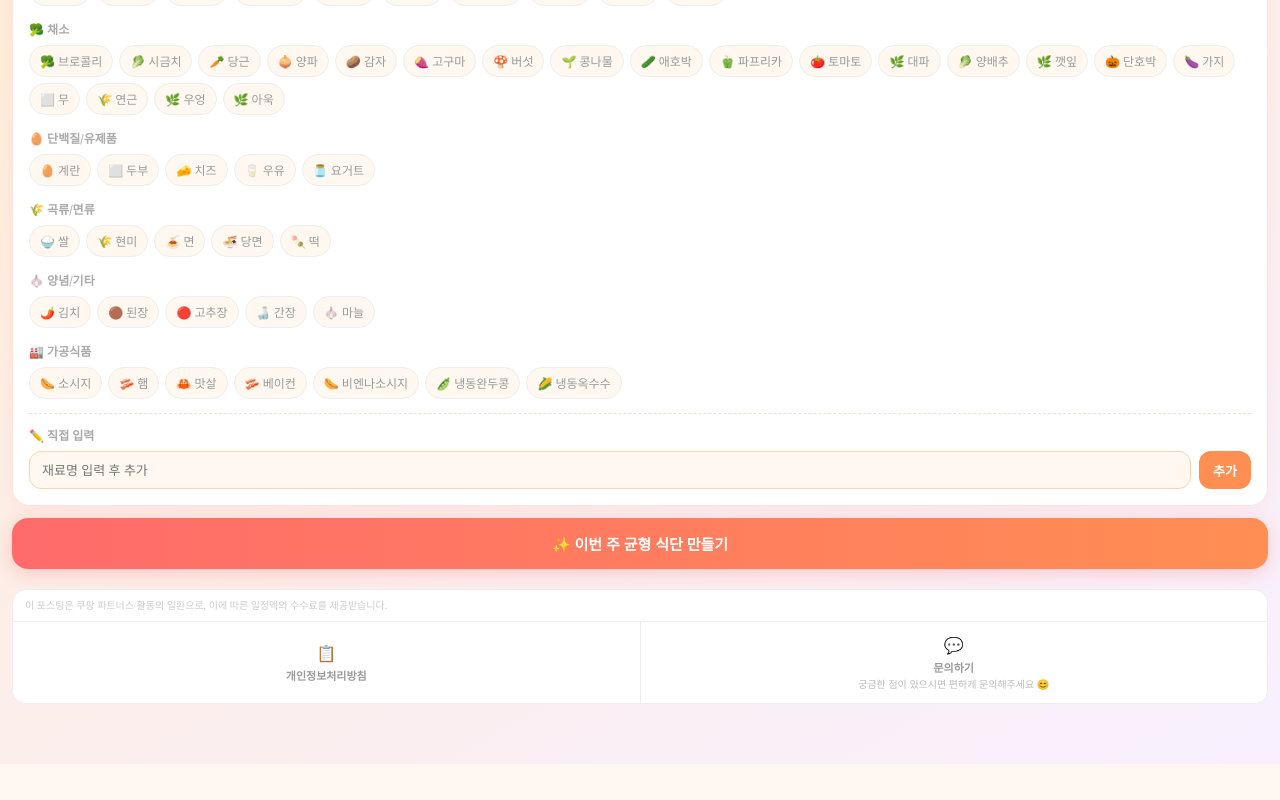
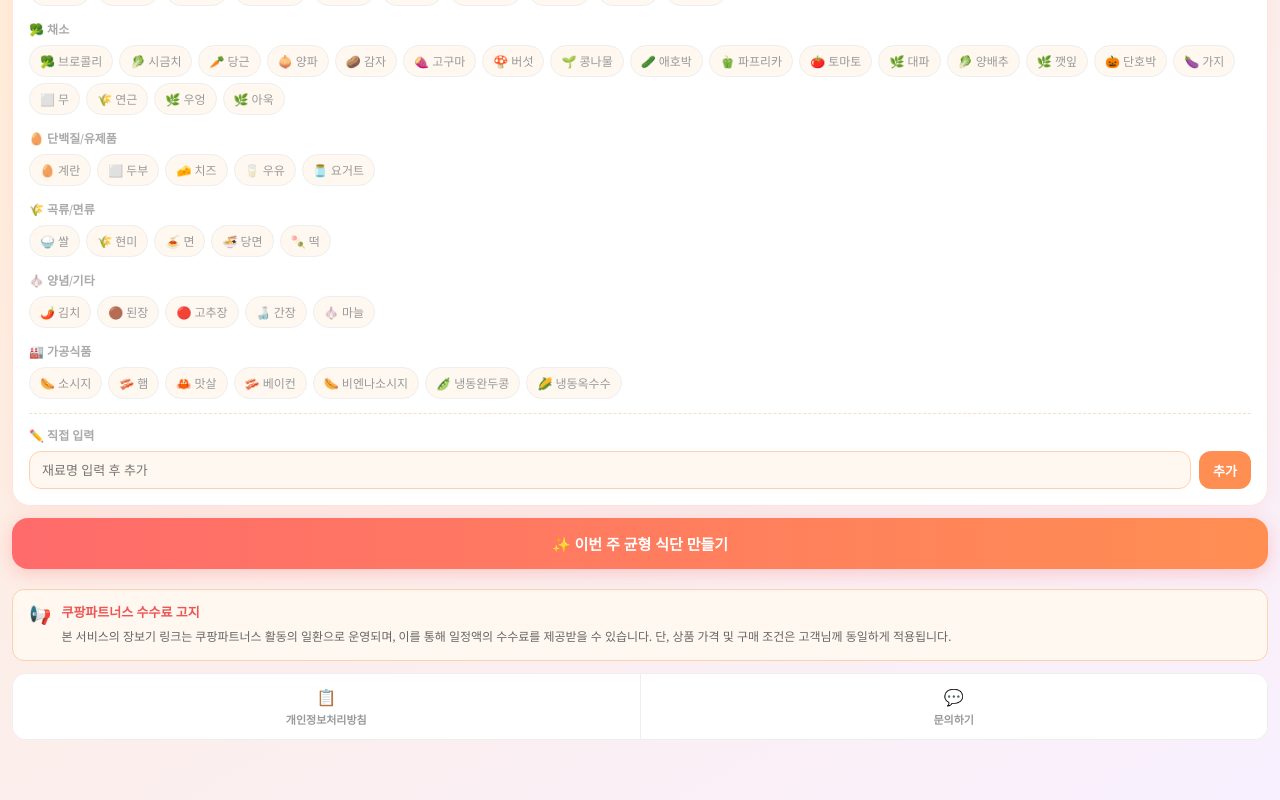
Before and after one commit to Sangbeen-nam/meal-planner, a React (Vite) app: page / in a window 1280 px wide. Shown: the part 961-1761 px from the top of the page. Before the commit the page ends 1725 px from the top, so only its background shows below. Built offline with nearby package versions, Linux system fonts and the light colour scheme.

Commit message:
style: 쿠팡파트너스 고지 가독성 개선 및 하단 버튼 통합 디자인

```diff
--- a/src/MealPlanner.jsx
+++ b/src/MealPlanner.jsx
@@ -283,12 +283,17 @@ export default function MealPlanner() {
         {step === "privacy" && <PrivacyPolicy onBack={() => setStep("pref")} />}
 
         {step !== "privacy" && (
-          <div style={{ marginTop: 20, background: "#fff", borderRadius: 14, overflow: "hidden", border: "1px solid #eee" }}>
-            <div style={{ padding: "7px 12px", borderBottom: "1px solid #eee" }}>
-              <p style={{ fontSize: 10, color: "#ccc", lineHeight: 1.7, margin: 0 }}>
-                이 포스팅은 쿠팡 파트너스 활동의 일환으로, 이에 따른 일정액의 수수료를 제공받습니다.
+          <div style={{ marginTop: 20 }}>
+            <div style={{ background: "#fff8f0", border: "1px solid #ffd0b0", borderRadius: 12, padding: "12px 16px", marginBottom: 12, display: "flex", gap: 10, alignItems: "flex-start" }}>
+              <span style={{ fontSize: 18, flexShrink: 0 }}>📢</span>
+              <div>
+                <div style={{ fontSize: 13, fontWeight: 700, color: "#e55", marginBottom: 5 }}>쿠팡파트너스 수수료 고지</div>
+                <p style={{ fontSize: 12, color: "#666", lineHeight: 1.8, margin: 0 }}>
+                  본 서비스의 장보기 링크는 쿠팡파트너스 활동의 일환으로 운영되며, 이를 통해 일정액의 수수료를 제공받을 수 있습니다. 단, 상품 가격 및 구매 조건은 고객님께 동일하게 적용됩니다.
                 </p>
               </div>
+            </div>
+            <div style={{ background: "#fff", borderRadius: 14, overflow: "hidden", border: "1px solid #eee" }}>
               <div style={{ display: "flex" }}>
                 <button
                   onClick={() => setStep("privacy")}
@@ -299,12 +304,12 @@ export default function MealPlanner() {
                 </button>
                 <a
                   href="mailto:skatkdqla173123@gmail.com"
-                style={{ flex: 1, padding: "12px 8px", background: "#fff", border: "none", cursor: "pointer", fontFamily: "inherit", textAlign: "center", textDecoration: "none", display: "block" }}
+                  style={{ flex: 1, padding: "12px 8px", background: "#fff", textDecoration: "none", display: "block", textAlign: "center" }}
                 >
                   <div style={{ fontSize: 16, marginBottom: 3 }}>💬</div>
                   <div style={{ fontSize: 11, color: "#999", fontWeight: 600 }}>문의하기</div>
-                <div style={{ fontSize: 10, color: "#bbb", marginTop: 2, lineHeight: 1.4 }}>궁금한 점이 있으시면 편하게 문의해주세요 😊</div>
                 </a>
+              </div>
             </div>
           </div>
         )}
```
Lines whose indentation alone changed are shown as unchanged.
